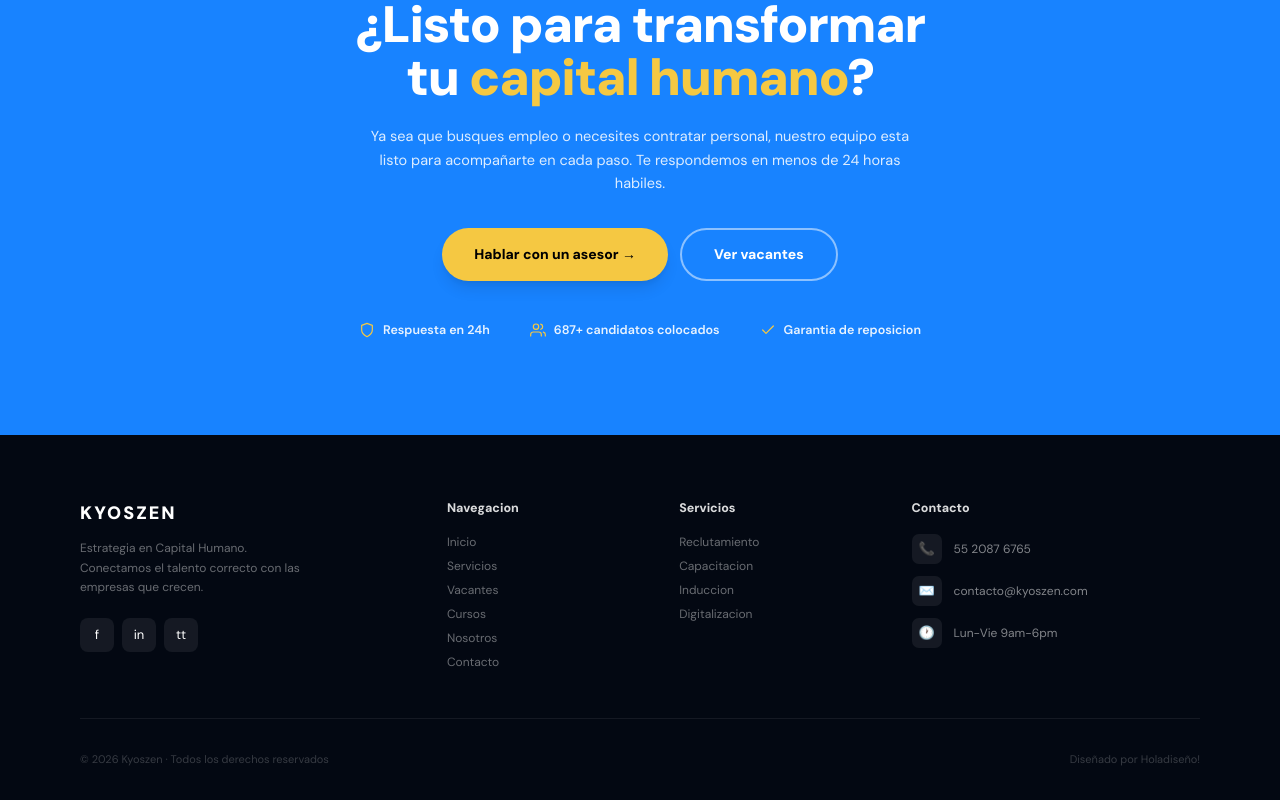
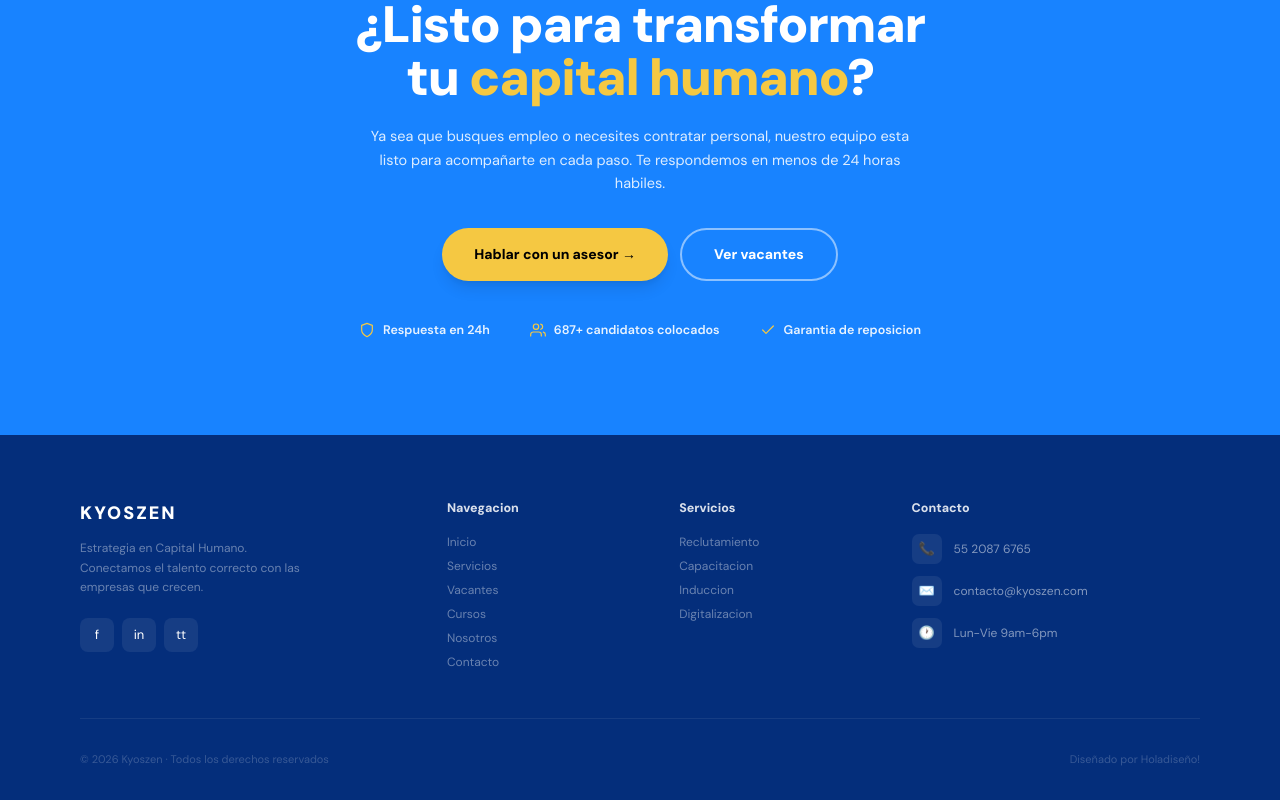
Before and after one commit to renatomachg/kyoszen, a Next.js app: page / in a window 1280 px wide. Shown: the part 6491-7291 px from the top of the page. Built offline with nearby package versions, Linux system fonts and the light colour scheme.

Commit message:
Footer: change background to azul profundo (#042E7B)
https://claude.ai/code/session_01KZaxzJYfJsSsHK7ciBq7Dg

```diff
--- a/src/components/layout/Footer.tsx
+++ b/src/components/layout/Footer.tsx
@@ -2,7 +2,7 @@ import Link from "next/link";
 
 export default function Footer() {
   return (
-    <footer className="bg-footer text-white pt-16 pb-8 px-5 md:px-10 xl:px-20">
+    <footer className="bg-blue-dark text-white pt-16 pb-8 px-5 md:px-10 xl:px-20">
       <div className="max-w-7xl mx-auto grid grid-cols-2 md:grid-cols-[1.7fr_1fr_1fr_1.5fr] gap-10 pb-10 border-b border-white/7">
         {/* Brand */}
         <div>
```
